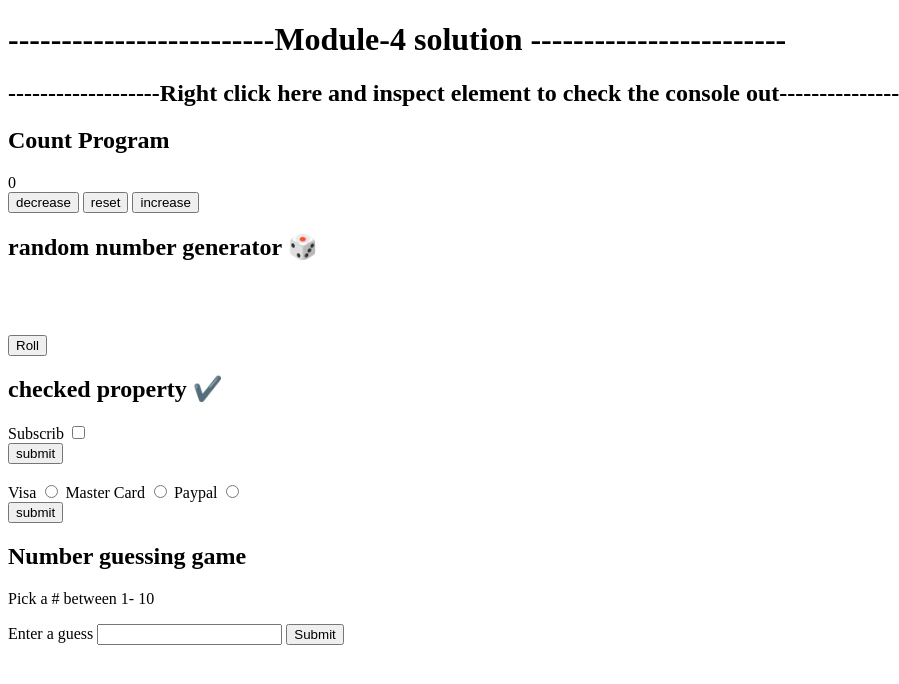
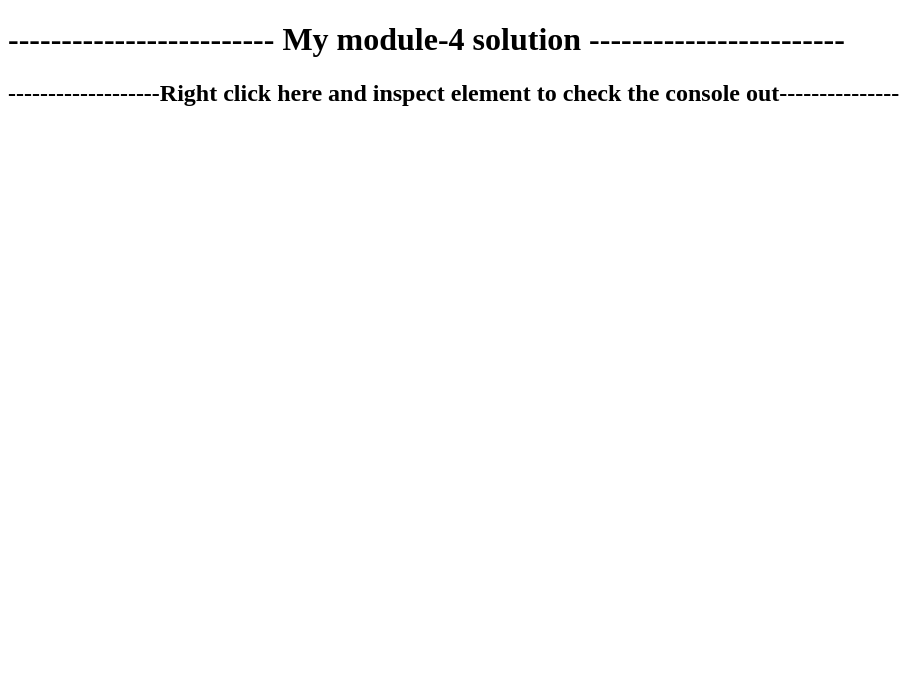
Before and after one commit to Imad1assouli/-module4solution.github.io, a plain HTML site: page index.html in a window 1280 px wide. Shown: the whole page, without its empty margins (0-899 px from the left). Drawn offline with Linux system fonts and the light colour scheme.

Commit message:
Update index.html

```diff
--- a/index.html
+++ b/index.html
@@ -1,52 +1,12 @@
-
-	<!DOCTYPE html>
-<html lang="en">
+<!DOCTYPE html>
+<html>
 <head>
-    <meta charset="UTF-8">
-    <meta http-equiv="X-UA-Compatible" content="IE=edge">
-    <meta name="viewport" content="width=device-width, initial-scale=1.0">
-    <link rel="stylesheet" href="style.css">
-    <title>Document</title>
+	<title></title>
 </head>
 <body>
-    <h1>-------------------------Module-4 solution ------------------------</h1>
-    <h2>-------------------Right click here and inspect element to check the console out--------------------</h2>
-    <!-- Count Program   -->
-    <h2> Count Program</h2>
-    <label id="countLabel">0</label><br>
-    <button id="decreaseBtn" >decrease</button>
-    <button id="resetBtn" >reset</button>
-    <button id="increaseBtn">increase</button>
-    <br>
-     <!-- random number generator  -->
-    <h2> random number generator 🎲</h2>
-    <label id="xlabel"></label><br>
-    <label id="ylabel"></label><br>
-    <label id="zlabel"></label><br>
-    <button type="button" id="rollButton">Roll</button><br>
-    <h2>checked property ✔️</h2>
-    <label for="myCheckBox">Subscrib</label>
-    <input type="checkbox" id="myCheckBox"><br>
-    <button type="button" id="myButton"> submit</button><br><br>
-
-    <label for="visaBtn">Visa</label>
-    <input type="radio" name="card" id="visaBtn">
-    <label for="mastercardBtn">Master Card</label>
-    <input type="radio" name="card" id="mastercardBtn">
-    <label for="paypalBtn">Paypal</label>
-    <input type="radio" name="card" id="paypalBtn"><br>
-    <button id="myButton2">submit</button>
-
-    <h2>Number guessing game</h2>
-    <p>Pick a # between 1- 10</p>
-    <label>Enter a guess</label>
-
-    <input id="guessField">
-    <input type="submit" id="submitbutton">
-
-
-    <script src="index.js"></script>
-
+	<h1>------------------------- My module-4 solution ------------------------</h1>
+        <h2>-------------------Right click here and inspect element to check the console out--------------------</h2>
+	<script src="script.js" ="text/javascript"></script>
 
 </body>
 </html>
```
